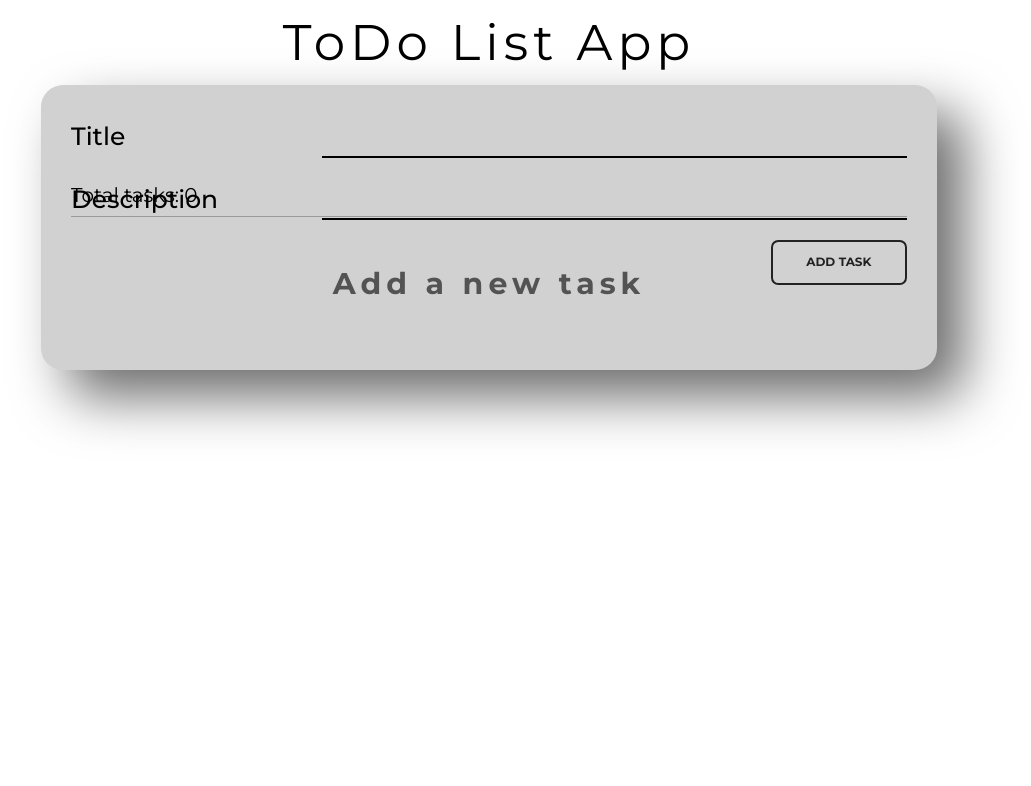
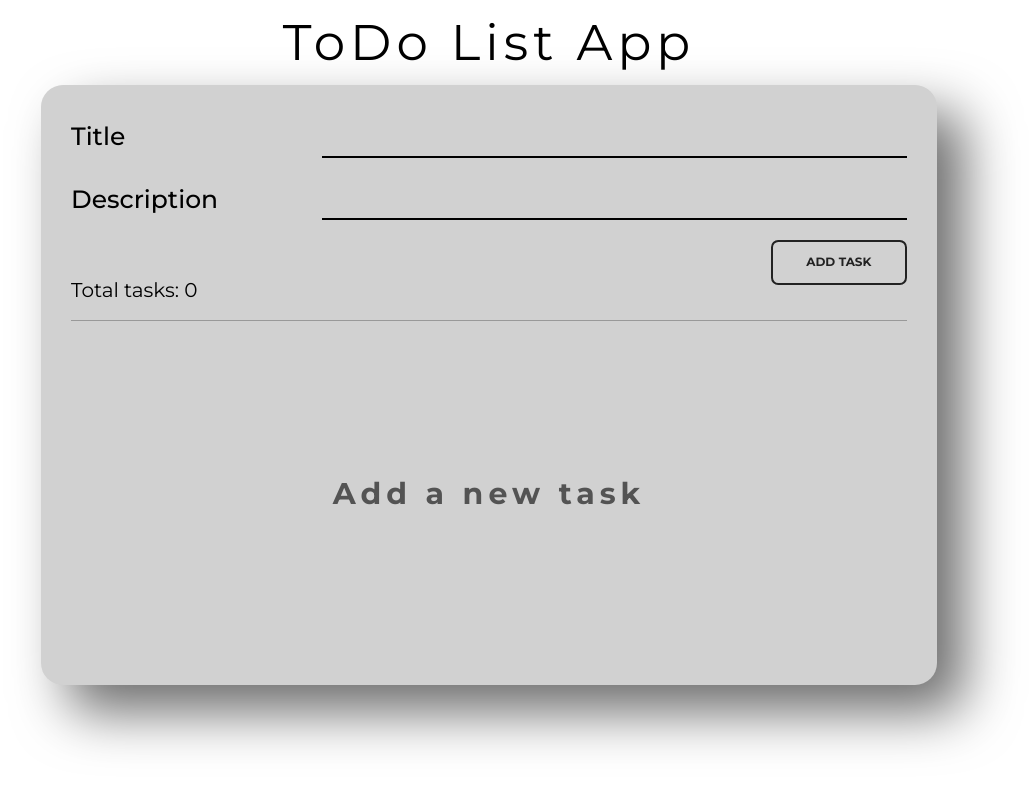
Before and after one commit to bilal-23/toDoApp, a React (Create React App) app: page / in a window 1280 px wide. Shown: the top 786 px of the page, without its empty margins (151-1182 px from the left). Built offline with nearby package versions, Linux system fonts and the light colour scheme.

Commit message:
again fixd height

```diff
--- a/src/components/Todo/Todo.module.css
+++ b/src/components/Todo/Todo.module.css
@@ -1,6 +1,6 @@
 .todo {
   width: 70%;
-  height: 90%;
+  height: 60rem;
   /* border: 2px solid black; */
   margin: 0 auto;
   padding: 2rem 3rem;
--- a/src/index.css
+++ b/src/index.css
@@ -7,9 +7,7 @@
   padding: 0;
   box-sizing: inherit;
 }
-.root {
-  height: 100vh;
-}
+
 html {
   font-size: 62.5%;
   scroll-behavior: smooth;
```
